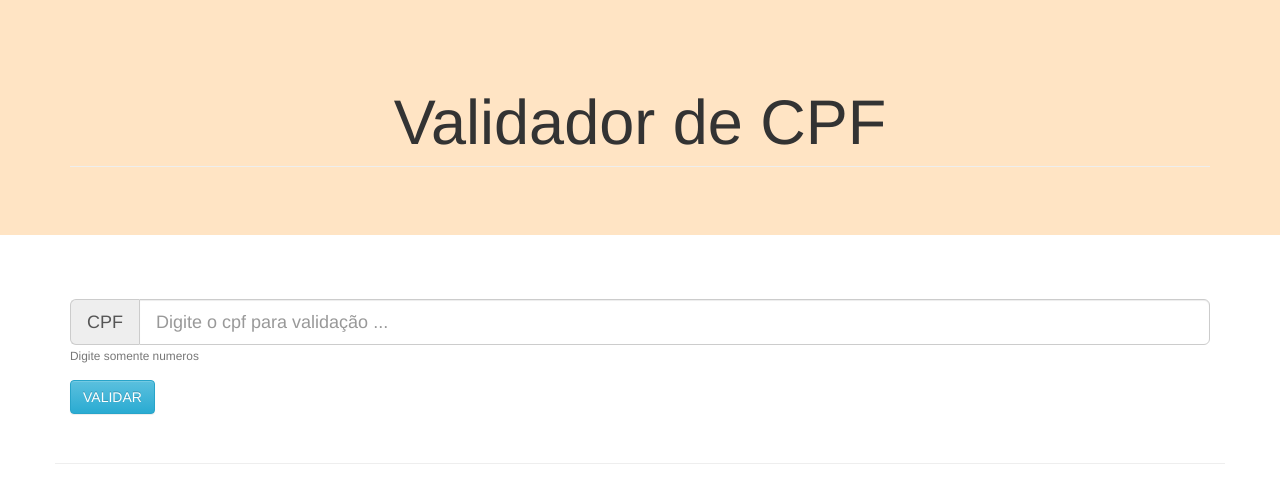
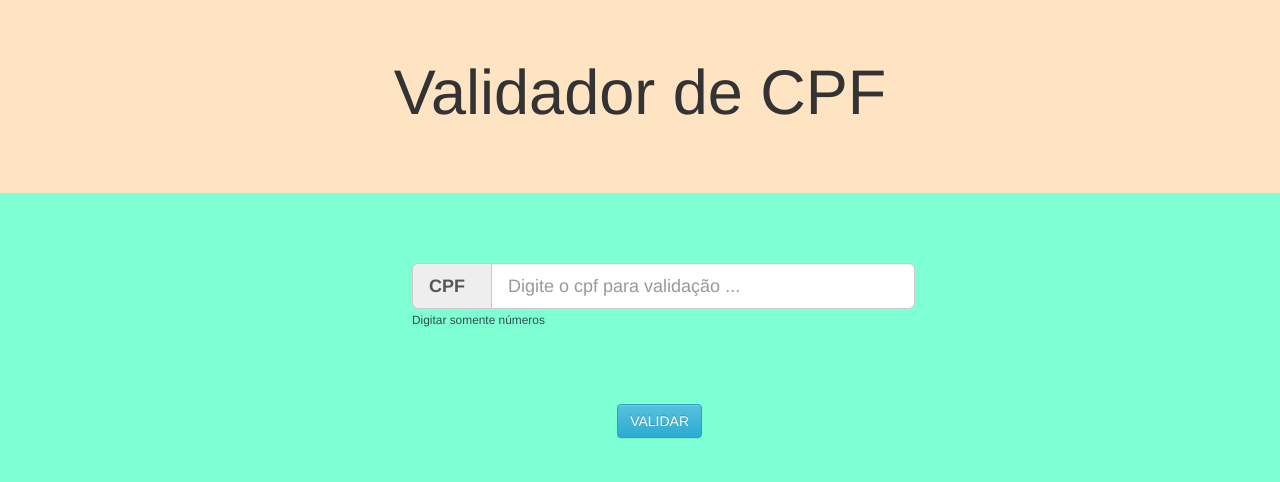
Before and after one commit to luanarogiski/validador-cpf-js, a plain HTML site: page index.html in a window 1280 px wide. Drawn offline with nearby package versions, Linux system fonts and the light colour scheme.

Commit message:
Realizado ajustes no HTML e CSS

```diff
--- a/index.html
+++ b/index.html
@@ -6,7 +6,7 @@
     <meta http-equiv="X-UA-Compatible" content="IE=edge">
     <meta name="viewport" content="width=device-width, initial-scale=1">
 
-    <title>JavaScript Gama Academy</title>
+    <title>Validador CPF</title>
 
     <!-- Latest compiled and minified CSS -->
     <link rel="stylesheet" href="https://maxcdn.bootstrapcdn.com/bootstrap/3.3.7/css/bootstrap.min.css"
@@ -17,39 +17,35 @@
         integrity="sha384-rHyoN1iRsVXV4nD0JutlnGaslCJuC7uwjduW9SVrLvRYooPp2bWYgmgJQIXwl/Sp" crossorigin="anonymous">
 
     <link rel="stylesheet" href="./style.css">
-
-
 </head>
 
 <body>
     <div class="jumbotron">
-        <div class="container">
             <h1 class="page-header">Validador de CPF</h1>
     </div>
 
-    </div>
-    <div class="container formulario">
-        <form>
+    <div class="container">
+        <form id="formulario">
             <div class="form-group">
                 <div class="input-group input-group-lg">
-                    <span class="input-group-addon" id="sizing-addon1">CPF</span>
+                    <span class="input-group-addon" id="sizing-addon1" style="padding-right: 26px;"> <strong>CPF</strong></span>
                     <input type="text" class="form-control" placeholder="Digite o cpf para validação ..." aria-describedby="sizing-addon1" id="cpf_digitado">
                 </div>
-                <small class="form-text text-muted">Digite somente numeros</small>
+                <small class="form-text text-muted" style="color: darkslategray;">Digitar somente números</small>
             </div>
-            <button type="button" class="btn btn-info" onclick="validacao()">VALIDAR</button>
+            <button type="button" id="btn" class="btn btn-info" onclick="validacao()">VALIDAR</button>
         </form>
-    </div>
-    <div class="container page-header">
+
+        <div class="mensagens">
             <div id="success" class="alert alert-success" style="display: none;" role="alert">
                 <span></span>
                 <strong>(CPF Válido!)</strong>
-
             </div>
-        <div id="error" class="alert alert-danger" style="display: none;" role="alert">
+            <div id="error" class="alert alert-danger" style="display: none" role="alert">
                 <span></span>
                 <strong>(CPF Inválido!)</strong>
 
+            </div>
         </div>
     </div>
 
--- a/style.css
+++ b/style.css
@@ -1,12 +1,52 @@
+
+
+body {
+  line-height: none;
+  background-color: aquamarine;
+
+}
 
 .jumbotron {
   background-color: bisque;
+  font-size: 61px;
+  margin-top: 0;
+  margin-bottom: 10px;
 }
+
 
 h1 {
   text-align: center;
+
 }
 
-.formulario {
-    margin-top: 5%;
-  }
+
+
+.page-header {
+  padding-bottom: 8px;
+  margin: 10px 0 10px;
+  border: none;
+
+}
+
+#formulario {
+  margin-top: 60px;
+  width: 60%;
+  margin-left: 30%;
+
+}
+
+#btn {
+  margin-left: 30%;
+  margin-top: 60px;
+}
+
+#cpf_digitado {
+    max-width: 70%;
+}
+.mensagens {
+  text-align: center;
+    margin-top: 40px;
+    width: 28%;
+    margin-left: 38%;
+    font-size: 15px;
+}
```
Lines whose indentation alone changed are shown as unchanged.
